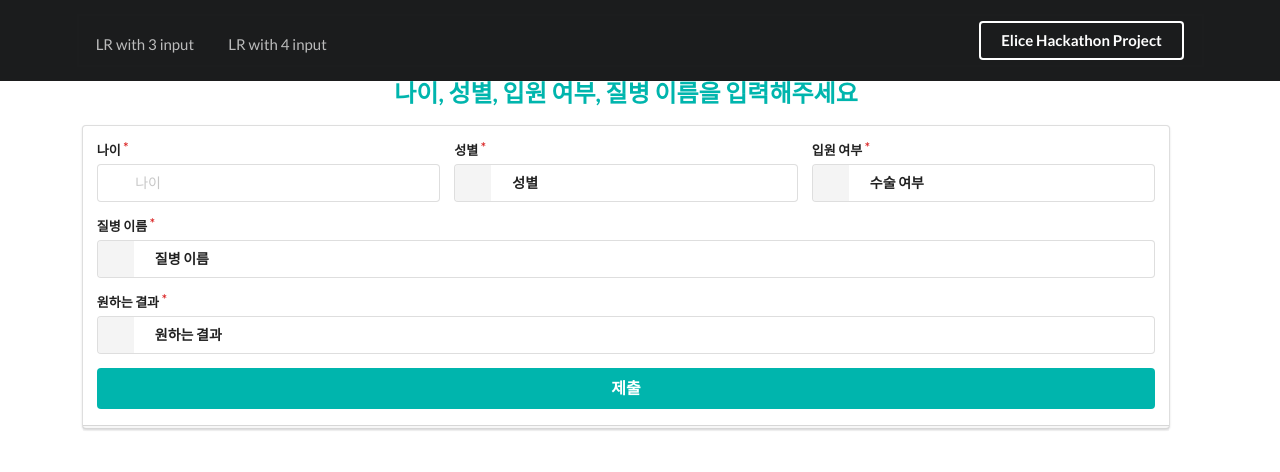
After one commit to hobincar/elice-hackathon, a Django app: template Demo/templates/LR_3in.html in a window 1280 px wide. The commit adds this page. Shown: the top 472 px of the page. Run offline with Django 3.2, Linux system fonts and the light colour scheme; the template is opened without the code that fills it, so the values that code supplies are empty; some libraries are stand-ins or nearby versions; some web fonts are replaced.

Commit message:
Add tabs

```diff
--- /dev/null
+++ b/Demo/templates/LR_3in.html
@@ -0,0 +1,144 @@
+{% extends "bases/base.html" %}
+{% load humanize %}
+
+{% block css %}
+    <link rel="stylesheet" href="/static/css/main.css">
+{% endblock %}
+
+{% block content %}
+
+<div class="column">
+    <h2 class="ui teal header center aligned grid">
+        <div class="content">
+            나이, 성별, 입원 여부, 질병 이름을 입력해주세요
+        </div>
+    </h2>
+    <div class="ui hidden divider"></div>
+    <form role="form" class="ui large login form" method="post" action="{% url 'LR_3in' %}">{% csrf_token %}
+        <div class="ui stacked segment">
+            <div class="three fields">
+                <div id="age_field" class="field required">
+                    <label>나이</label>
+                    <div class="ui left icon input">
+                        <i class="users icon"></i>
+                        <input id="age" class="ui" type="number" name="age" placeholder="나이" value="{{ form.age.value }}"/>
+                    </div>
+                </div>
+                <div id="sex_field" class="field required">
+                    <label>성별</label>
+                    <div class="ui floating selection dropdown labeled icon fluid button">
+                        <input type="hidden" name="sex" value="{{ form.sex.value }}"/>
+                        <i class="Neuter icon"></i>
+                        <div class="default text">성별</div>
+                        <div class="menu">
+                            <div class="item" data-value="1">남자</div>
+                            <div class="item" data-value="2">여자</div>
+                        </div>
+                    </div>
+                </div>
+                <div id="hospital_treatment_field" class="field required">
+                    <label>입원 여부</label>
+                    <div class="ui floating selection dropdown labeled icon fluid button">
+                        <input type="hidden" name="hospital_treatment" value="{{ form.hospital_treatment.value }}"/>
+                        <i class="Hospital icon"></i>
+                        <div class="default text">수술 여부</div>
+                        <div class="menu">
+                            <div class="item" data-value="9">수술 O</div>
+                            <div class="item" data-value="0">수술 X</div>
+                        </div>
+                    </div>
+                </div>
+            </div>
+            <div id="disease_field" class="field required">
+                <label>질병 이름</label>
+                <div class="ui floating selection dropdown labeled icon fluid button">
+                    <input type="hidden" name="disease" value="{{ form.disease.value }}"/>
+                    <i class="Frown icon"></i>
+                    <div class="default text">질병 이름</div>
+                    <div class="menu">
+                        <div class="item" data-value="E119">합병증을 동반하지 않은 2형 당뇨병</div>
+                        <div class="item" data-value="I00">심장침범에 대한 언급이 없는 류마티스열</div>
+                        <div class="item" data-value="I109">기타 및 상세불명의 원발성 고혈압</div>
+                        <div class="item" data-value="J00">급성 비인두염[감기]</div>
+                        <div class="item" data-value="J029">상세불명의 급성 인두염</div>
+                        <div class="item" data-value="J060">급성 후두인두염</div>
+                        <div class="item" data-value="J069">상세불명의 급성 상기도감염</div>
+                        <div class="item" data-value="J209">상세불명의 급성 기관지염</div>
+                        <div class="item" data-value="J304">상세불명의 앨러지비염</div>
+                        <div class="item" data-value="J0390">재발성으로 명시되어 있지 않은 상세불명의 급성 편도염</div>
+                        <div class="item" data-value="K021">상아질의 우식</div>
+                        <div class="item" data-value="K0401">비가역적 치수염</div>
+                        <div class="item" data-value="K0530">만성 단순치주염</div>
+                        <div class="item" data-value="K0531">만성 복합치주염</div>
+                        <div class="item" data-value="L239">상세불명 원인의 앨러지성 접촉피부염</div>
+                        <div class="item" data-value="M170">양쪽 원발성 무릎관절증</div>
+                        <div class="item" data-value="M170">신경뿌리병증을 동반한 요추 및 기타 추간판장애</div>
+                        <div class="item" data-value="M511">신경뿌리병증을 동반한 요추 및 기타 추간판장애</div>
+                        <div class="item" data-value="M4806">척추협착, 요추부</div>
+                        <div class="item" data-value="M5456">요통, 요추부</div>
+                        <div class="item" data-value="N185">만성 신장병(5기)</div>
+                        <div class="item" data-value="S3350">요추의 염좌 및 긴장</div>
+                    </div>
+                </div>
+            </div>
+            <div id="show_result_field" class="field required">
+                <label>원하는 결과</label>
+                <div class="ui floating selection dropdown labeled icon fluid button">
+                    <input type="hidden" name="show_result" value="{{ form.show_result.value }}"/>
+                    <i class="users icon"></i>
+                    <div class="default text">원하는 결과</div>
+                    <div class="menu">
+                        <div class="item" data-value="C">예상 비용</div>
+                        <div class="item" data-value="P">예상 진료 기간</div>
+                    </div>
+                </div>
+            </div>
+            {% if form.errors %}
+                <p class="ui error">입력 값을 다시 확인해 주세요</p>
+            {% endif %}
+            <div class="ui error message"></div>
+            <button type="submit" class="ui fluid large teal submit button">제출</button>
+        </div>
+    </form>
+    {% if not form.errors and form.show_result.value %}
+    <div class="ui hidden divider"></div>
+    <h4 class="ui horizontal divider header">
+        <i class="bar chart icon"></i>
+        Result: {% if form.show_result.value == 'C' %} 예상 비용 {% else %} 예상 진료 기간 {% endif %}
+    </h4>
+
+    <div class="ui grid items">
+        <div class="item">
+            <div class="content ui center aligned grid">
+                <div class="description">
+                    {% if form.show_result.value == 'C' %}
+                        <div class="ui statistic">
+                            <div class="value">
+                                {{ result.cost|intcomma }}
+                            </div>
+                            <div class="label">
+                                원
+                            </div>
+                        </div>
+                    {% else %}
+                        <div class="ui statistic">
+                            <div class="value">
+                                {{ result.period }}
+                            </div>
+                            <div class="label">
+                                일
+                            </div>
+                        </div>
+                    {% endif %}
+                </div>
+            </div>
+        </div>
+    </div>
+    {% endif %}
+</div>
+
+{% endblock %}
+
+{% block script %}
+    <script src="/static/js/main.js"></script>
+{% endblock %}
--- a/Demo/templates/bases/header.html
+++ b/Demo/templates/bases/header.html
@@ -1,7 +1,11 @@
 <div class="ui inverted vertical masthead center aligned segment">
     <div class="ui container">
         <div class="ui large secondary inverted pointing menu">
-            <a class="item">Elice Hackathon Project</a>
+            <a class="item {% if request.path == '/' or request.path == '/LR_3in/' %}active{% endif %}" href="{% url 'LR_3in' %}">LR with 3 input</a>
+            <a class="item {% if request.path == '/LR_4in/' %}active{% endif %}" href="{% url 'LR_4in' %}">LR with 4 input</a>
+            <div class="right item">
+                <a class="ui inverted button hover">Elice Hackathon Project</a>
+            </div>
         </div>
     </div>
 </div>
--- a/Demo/urls.py
+++ b/Demo/urls.py
@@ -16,9 +16,11 @@ Including another URLconf
 from django.conf.urls import url
 from django.contrib import admin
 
-from .views import main
+from .views import LR_3in, LR_4in
 
 urlpatterns = [
     url(r'^admin/', admin.site.urls),
-    url(r'^$', main, name='main'),
+    url(r'^LR_3in/', LR_3in, name='LR_3in'),
+    url(r'^LR_4in/', LR_4in, name='LR_4in'),
+    url(r'^$', LR_3in, name='LR_3in'),
 ]
```
Also changed, not shown: Demo/forms.py (+17 -0 lines), Demo/templates/LR_4in.html (renamed from Demo/templates/main.html, +24 -2 lines), Demo/views.py (+40 -8 lines).
